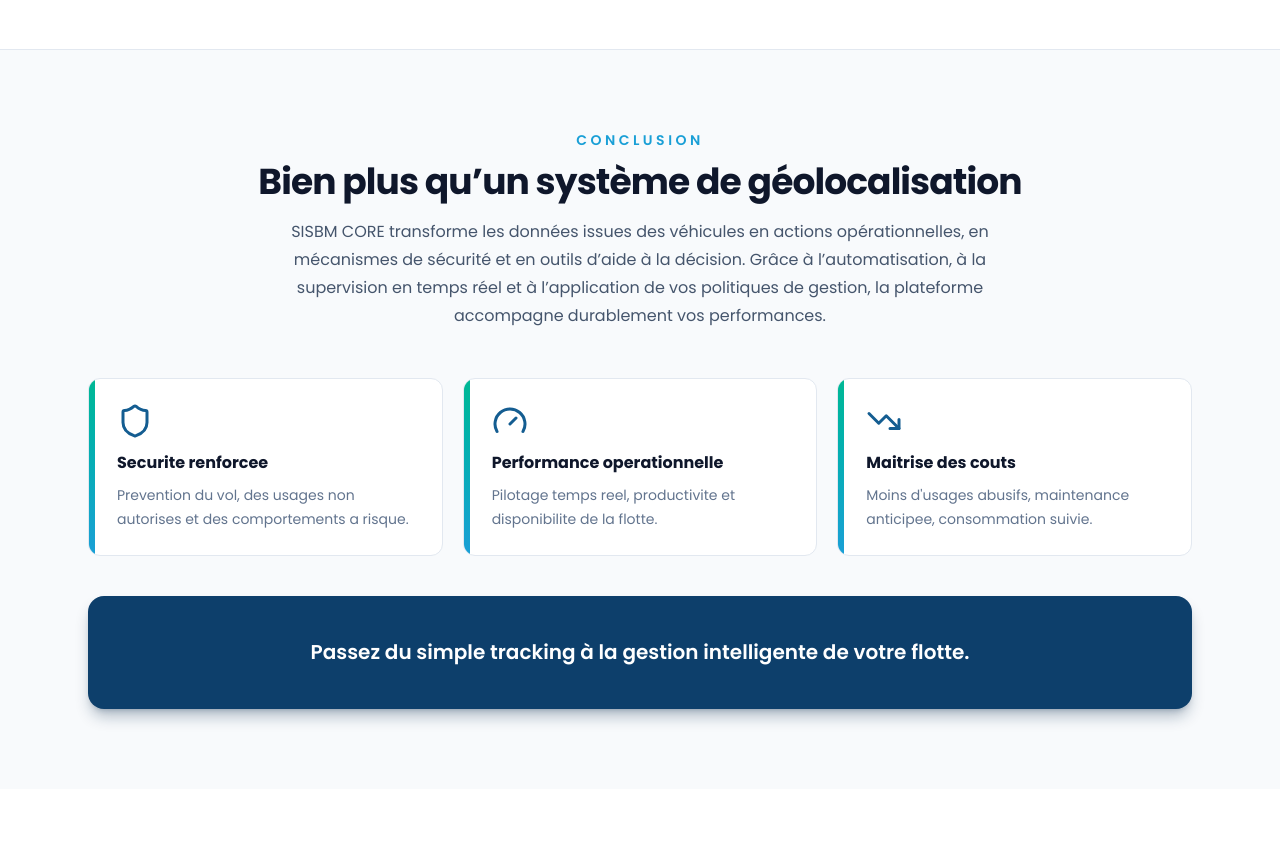
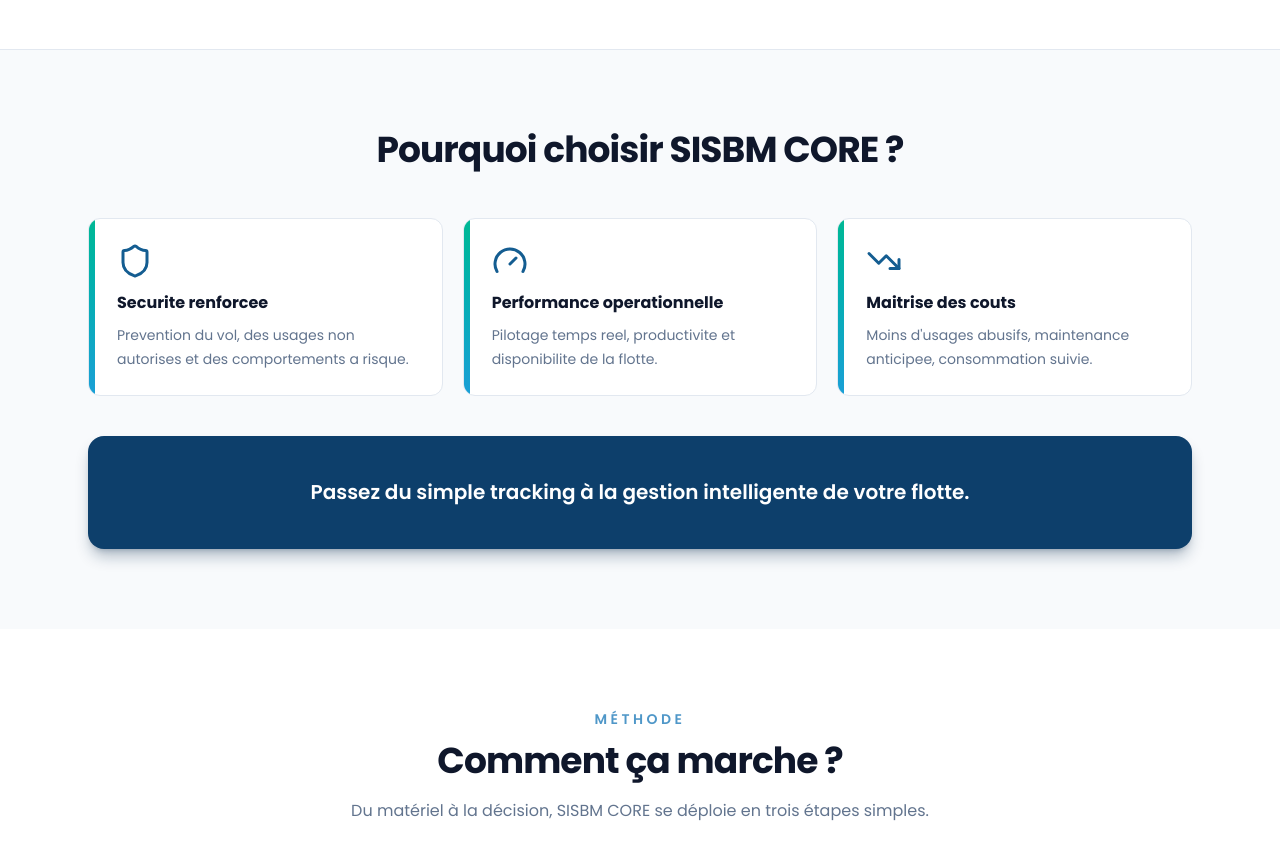
Before and after one commit to Jardel-bot888/site_sisbm_v00, a Next.js app: page / in a window 1280 px wide. Shown: the part 4740-5608 px from the top of the page. Built offline with nearby package versions, Linux system fonts and the light colour scheme.

Commit message:
fix(home): restaurer l'ancien titre Pourquoi choisir SISBM CORE

```diff
--- a/src/app/page.tsx
+++ b/src/app/page.tsx
@@ -497,17 +497,10 @@ export default function HomePage() {
       <section className="relative border-t border-slate-200 bg-slate-50 py-16 dark:border-white/10 dark:bg-white/5 sm:py-20">
         <div className="mx-auto max-w-6xl px-4 sm:px-6">
           <Reveal>
-            <p className="text-center text-sm font-semibold uppercase tracking-[0.25em] text-cyan">
-              Conclusion
-            </p>
-            <h2 className="mt-3 text-center text-3xl font-bold tracking-tight text-slate-900 dark:text-white sm:text-4xl">
-              Bien plus qu&rsquo;un syst&egrave;me de g&eacute;olocalisation
+            <h2 className="text-center text-3xl font-bold tracking-tight text-slate-900 dark:text-white sm:text-4xl">
+              Pourquoi choisir SISBM CORE ?
             </h2>
-            <p className="mx-auto mt-4 max-w-3xl text-center text-base leading-7 text-slate-600 dark:text-slate-400">
-              SISBM CORE transforme les donn&eacute;es issues des v&eacute;hicules en actions op&eacute;rationnelles, en m&eacute;canismes de s&eacute;curit&eacute; et en outils d&rsquo;aide &agrave; la d&eacute;cision. Gr&acirc;ce &agrave; l&rsquo;automatisation, &agrave; la supervision en temps r&eacute;el et &agrave; l&rsquo;application de vos politiques de gestion, la plateforme accompagne durablement vos performances.
-            </p>
           </Reveal>
-
           <div className="mt-12 grid gap-5 md:grid-cols-2 lg:grid-cols-3">
             {reasons.map((reason, index) => (
               <Reveal key={reason.title} delay={index * 100} className="h-full">
```
